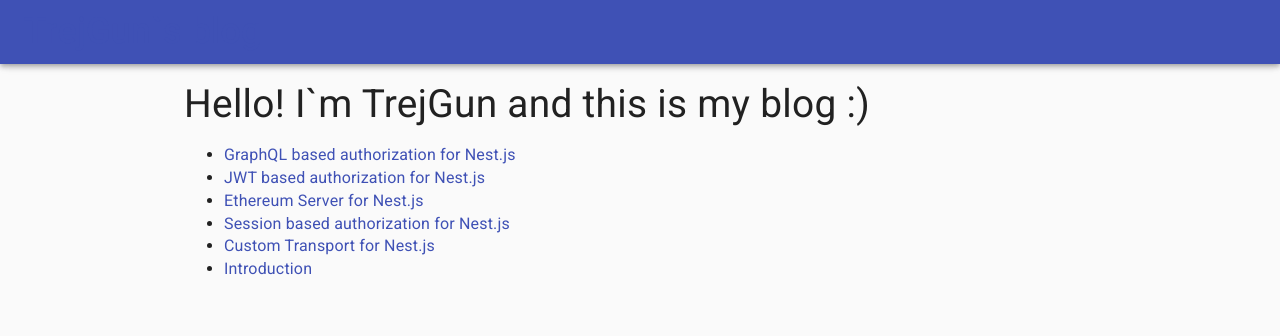
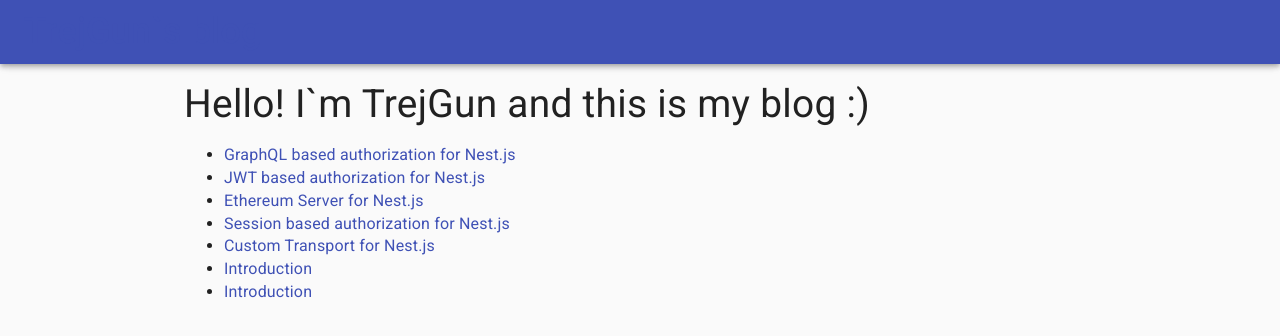
Before and after one commit to TrejGun/trejgun.github.io, a React app: page / in a window 1280 px wide. Shown: the top 336 px of the page. Built offline with nearby package versions, Linux system fonts and the light colour scheme.

Commit message:
terms and conditions

```diff
--- a/client/pages/index.tsx
+++ b/client/pages/index.tsx
@@ -15,7 +15,7 @@
       <Switch>
         <Route path="/" component={Landing} exact />
         <Route path="/articles" component={Articles} />
-        <Route path="/terma-and-conditions" component={TermsAndConditions} />
+        <Route path="/terms-and-conditions" component={TermsAndConditions} />
         <Route path="/page-not-found" component={PageNotFound} />
         <Redirect to="/page-not-found" />
       </Switch>
--- a/client/pages/landing/index.tsx
+++ b/client/pages/landing/index.tsx
@@ -37,6 +37,11 @@
           </Link>
         </li>
         <li>
+          <Link component={LinkAdapter} to="/articles/terms-and-conditions">
+            Introduction
+          </Link>
+        </li>
+        <li>
           <Link component={LinkAdapter} to="/articles/introduction">
             Introduction
           </Link>
```
Also changed, not shown: index.html (+1 -1 lines), 2 other files (tests, documents, lock files or other folders).
